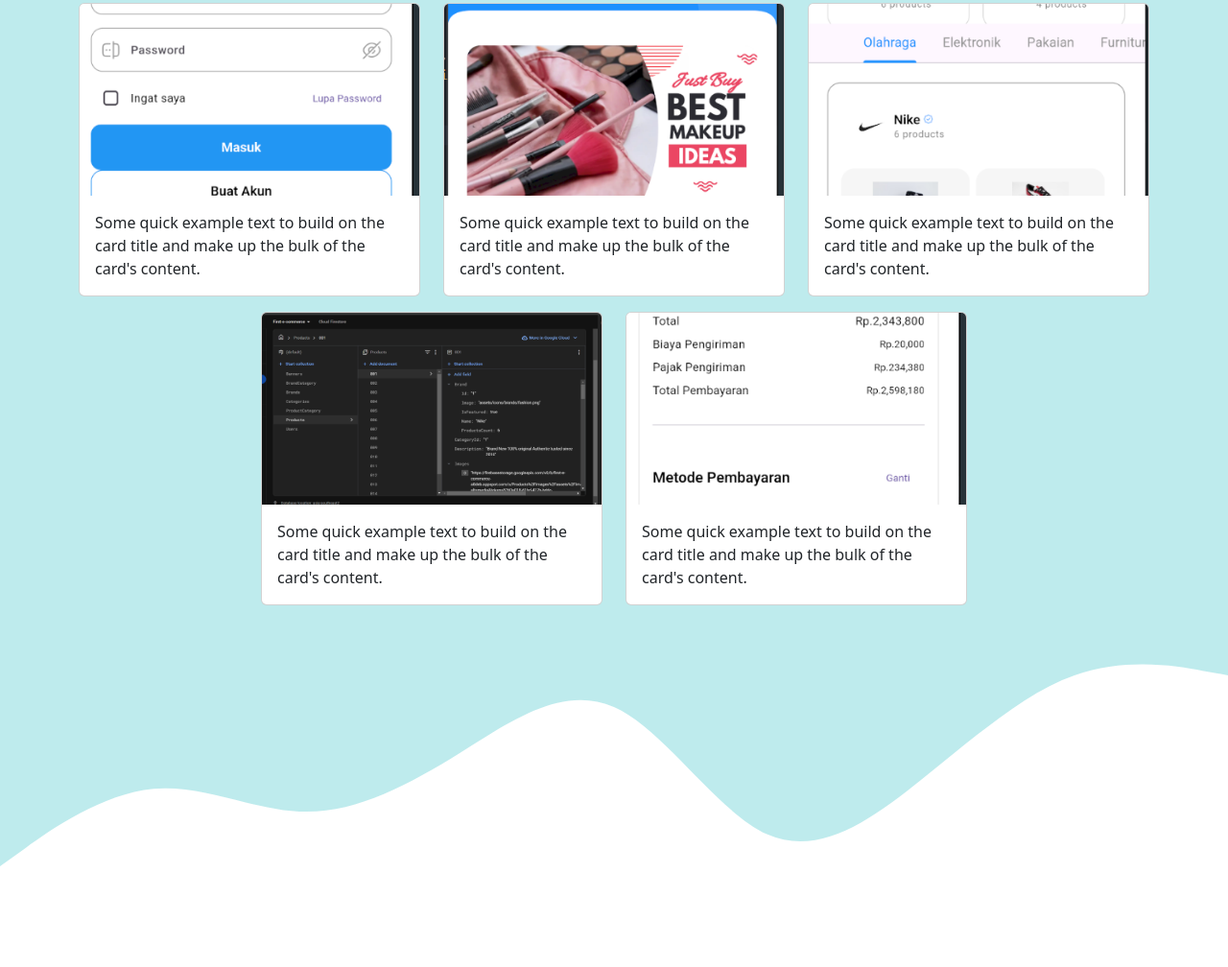
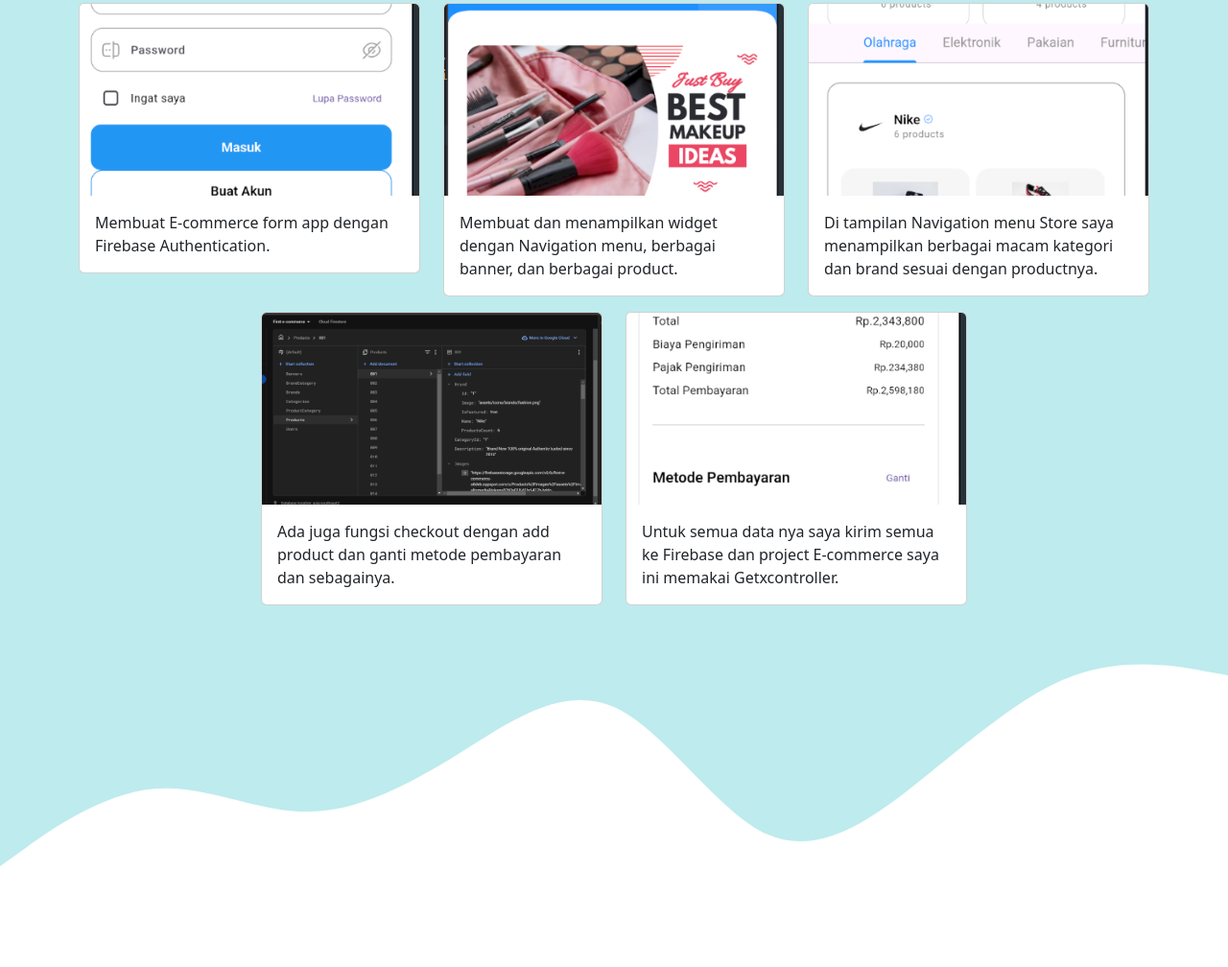
Before and after one commit to fauzan-brave22/fauzan-brave22.github.io, a plain HTML site: page index.html in a window 1280 px wide. Shown: the part 1503-2511 px from the top of the page at 96% size. Drawn offline with nearby package versions, Linux system fonts and the light colour scheme.

Commit message:
mengubah semua teks card

```diff
--- a/index.html
+++ b/index.html
@@ -100,7 +100,7 @@
             <div class="card">
               <img src="img/5.png" class="card-img-top" alt="Project 1"  class="card-img-top" alt="Gambar Kotak" data-bs-toggle="modal" data-bs-target="#imageModal5"/>
               <div class="card-body">
-                <p class="card-text">Some quick example text to build on the card title and make up the bulk of the card's content.</p>
+                <p class="card-text">Membuat E-commerce form app dengan Firebase Authentication.</p>
               </div>
             </div>
           </div>
@@ -108,7 +108,7 @@
             <div class="card">
               <img src="img/1.png" class="card-img-top" alt="Project 2"class="card-img-top" alt="Gambar Kotak" data-bs-toggle="modal" data-bs-target="#imageModal1" />
               <div class="card-body">
-                <p class="card-text">Some quick example text to build on the card title and make up the bulk of the card's content.</p>
+                <p class="card-text">Membuat dan menampilkan widget dengan Navigation menu, berbagai banner, dan berbagai product.</p>
               </div>
             </div>
           </div>
@@ -116,7 +116,7 @@
             <div class="card">
               <img src="img/2.png" class="card-img-top" alt="Project 3" class="card-img-top" alt="Gambar Kotak" data-bs-toggle="modal" data-bs-target="#imageModal2" />
               <div class="card-body">
-                <p class="card-text">Some quick example text to build on the card title and make up the bulk of the card's content.</p>
+                <p class="card-text">Di tampilan Navigation menu Store saya menampilkan berbagai macam kategori dan brand sesuai dengan productnya.</p>
               </div>
             </div>
           </div>
@@ -124,7 +124,7 @@
             <div class="card">
               <img src="img/3.png" class="card-img-top" alt="Project 4"class="card-img-top" alt="Gambar Kotak" data-bs-toggle="modal" data-bs-target="#imageModal3"  />
               <div class="card-body">
-                <p class="card-text">Some quick example text to build on the card title and make up the bulk of the card's content.</p>
+                <p class="card-text">Ada juga fungsi checkout dengan add product dan ganti metode pembayaran dan sebagainya.</p>
               </div>
             </div>
           </div>
@@ -132,7 +132,7 @@
             <div class="card">
               <img src="img/4.png" class="card-img-top" alt="Project 5" class="card-img-top" alt="Gambar Kotak" data-bs-toggle="modal" data-bs-target="#imageModal4" />
               <div class="card-body">
-                <p class="card-text">Some quick example text to build on the card title and make up the bulk of the card's content.</p>
+                <p class="card-text">Untuk semua data nya saya kirim semua ke Firebase dan project E-commerce saya ini memakai Getxcontroller.</p>
               </div>
             </div>
           </div>
```
